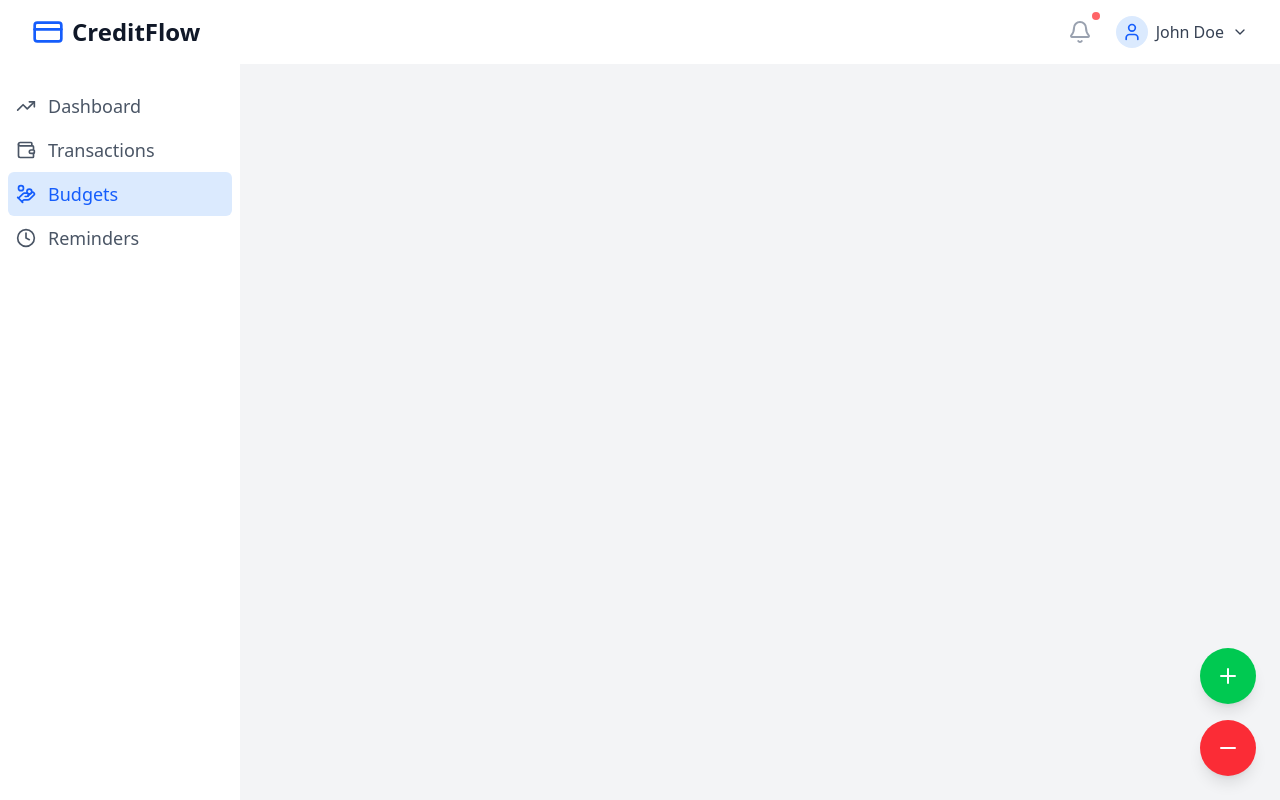
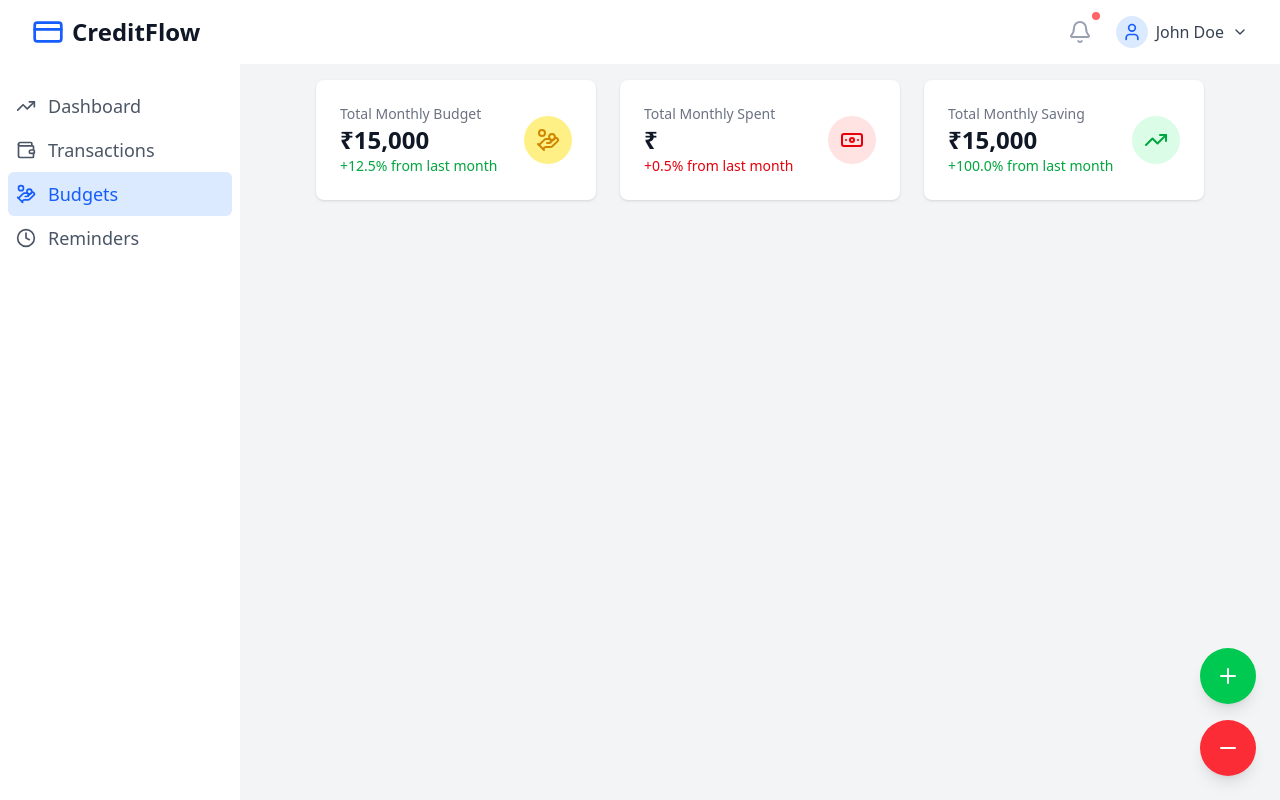
Before and after one commit to ramji023/CreditFlow, a React (Vite) app: page /home/budget in a window 1280 px wide. Built offline with nearby package versions, Linux system fonts and the light colour scheme.

Commit message:
design card on budget component

```diff
--- /dev/null
+++ b/src/components/budgets/Card.jsx
@@ -0,0 +1,51 @@
+import { HandCoins, Banknote,TrendingUp  } from 'lucide-react';
+
+const Card = () => {
+    const cards = [
+        {
+            title: "Total Monthly Budget",
+            amount: "₹15,000",
+            change: "+12.5% from last month",
+            changeColor: "text-green-600",
+            bgColor: "bg-yellow-200",
+            icon: <HandCoins className="h-6 w-6 text-yellow-600" />,
+        },
+        {
+            title: "Total Monthly Spent",
+            amount: "₹",
+            change: "+0.5% from last month",
+            changeColor: "text-red-600",
+            bgColor: "bg-red-100",
+            icon: <Banknote className="h-6 w-6 text-red-600" />,
+        },
+        {
+            title: "Total Monthly Saving",
+            amount: "₹15,000",
+            change: "+100.0% from last month",
+            changeColor: "text-green-600",
+            bgColor: "bg-green-100",
+            icon: <TrendingUp  className="h-6 w-6 text-green-600" />,
+        }
+    ];
+
+    return (
+        <>
+            <div className="flex justify-center gap-6 mb-8">
+                {cards.map((stat, index) => (
+                    <div key={index} className="bg-white rounded-lg shadow p-6 w-70">
+                        <div className="flex items-center justify-between">
+                            <div>
+                                <p className="text-sm text-gray-500">{stat.title}</p>
+                                <p className="text-2xl font-bold text-gray-900">{stat.amount}</p>
+                                <p className={`text-sm ${stat.changeColor}`}>{stat.change}</p>
+                            </div>
+                            <div className={`${stat.bgColor} p-3 rounded-full`}>{stat.icon}</div>
+                        </div>
+                    </div>
+                ))}
+            </div>
+        </>
+    )
+}
+
+export default Card;
--- a/src/pages/Budgets.jsx
+++ b/src/pages/Budgets.jsx
@@ -1,9 +1,13 @@
+import categories from "../utils/categories"
+import Card from "../components/budgets/Card";
 const Budgets = () => {
     return (
         <>
-
+            <div className='p-4'>
+                <Card/>
+            </div>
         </>
     )
 }
 
-export default Budgets
+export default Budgets;
```
